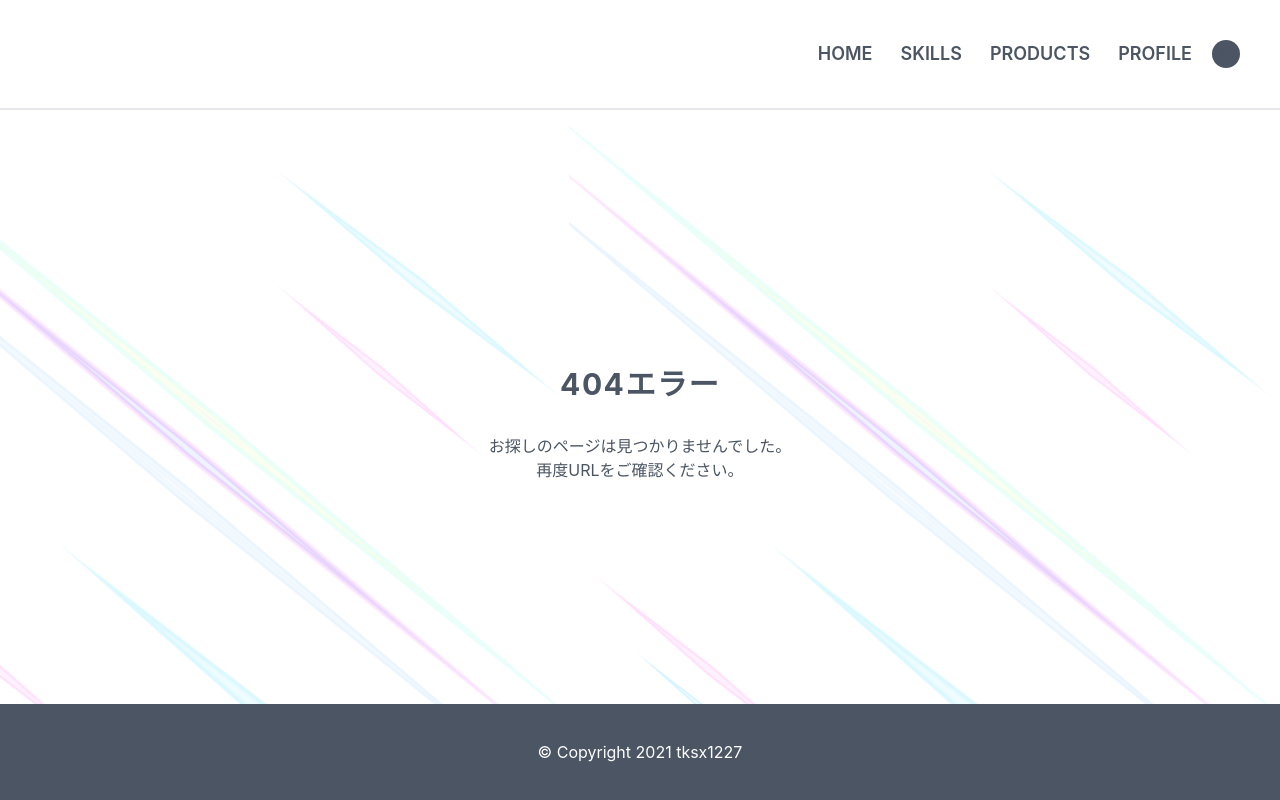
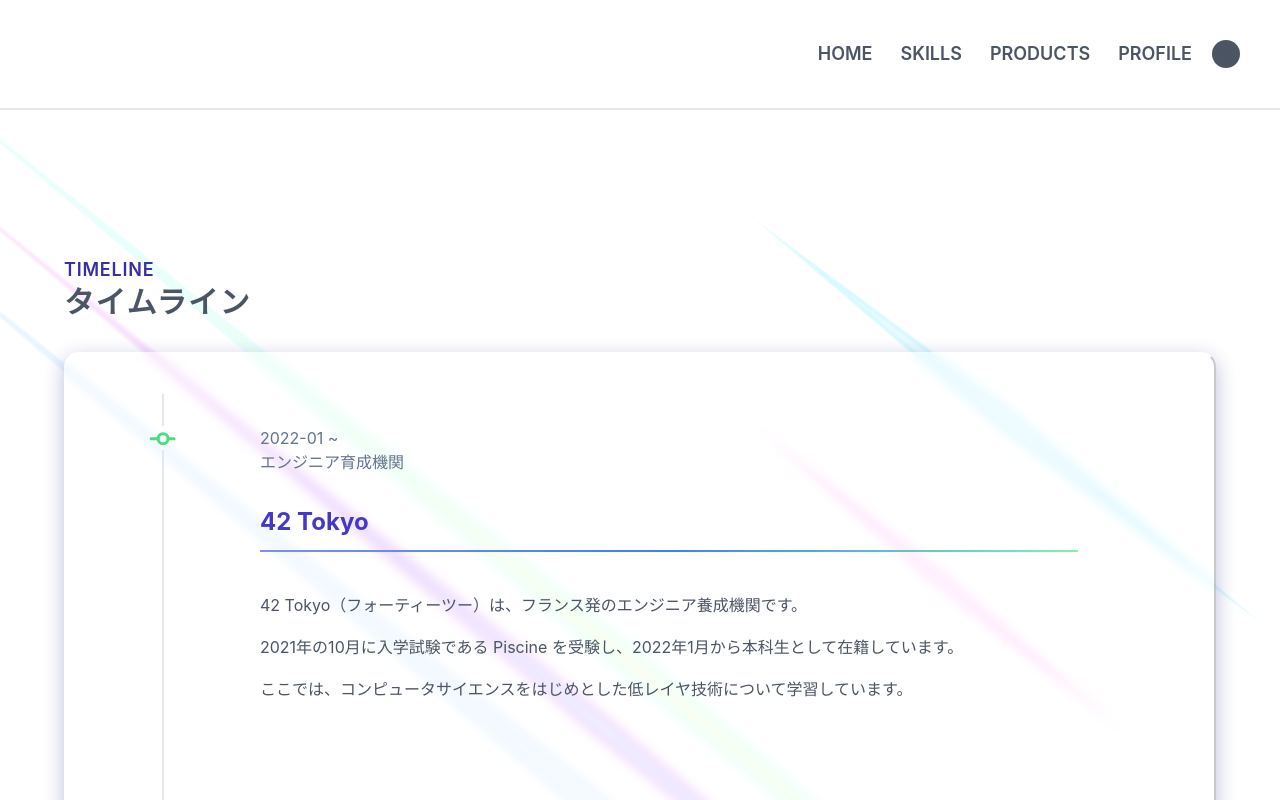
Before and after one commit to tksx1227/Portfolio, a Next.js app: page /timeline-detail in a window 1280 px wide. Before the commit this address had no page. Shown: the top 800 px of the page. Built offline with nearby package versions, Linux system fonts and the light colour scheme.

Commit message:
✨ タイムライン詳細画面を追加

```diff
--- /dev/null
+++ b/src/pages/timeline-detail.tsx
@@ -0,0 +1,44 @@
+import Head from "next/head";
+
+import { Layout } from "../components/Layout";
+import { TimelineCard } from "../components/TimelineCard";
+import { timelineInfoList } from "../const/timelineInfo";
+import { TimelineInfoType } from "../types/timelineInfo";
+
+const TimelineDetail = () => {
+  return (
+    <>
+      <Head>
+        <title>tksx1227 - timeline detail</title>
+        <meta name="description" content="tsxk1227's timeline detail" />
+      </Head>
+      <Layout>
+        <section id="timeline" className={"mt-16 pt-8 md:mt-28"}>
+          <div className={"tracking-wider"}>
+            <p
+              className={
+                "text-lg font-semibold text-indigo-800 dark:text-indigo-300"
+              }
+            >
+              TIMELINE
+            </p>
+            <h2 className={"text-2xl font-bold tracking-wider md:text-3xl"}>
+              タイムライン
+            </h2>
+          </div>
+          <div
+            className={
+              "glass-container-light mt-8 mb-24 px-6 py-10 md:mb-48 md:px-10 dark:glass-container-dark"
+            }
+          >
+            {timelineInfoList.map((timelineInfo: TimelineInfoType, idx: number) =>
+              <TimelineCard key={timelineInfo.title} timelineInfo={timelineInfo} idx={idx} />
+            )}
+          </div>
+        </section>
+      </Layout>
+    </>
+  );
+};
+
+export default TimelineDetail;
```
